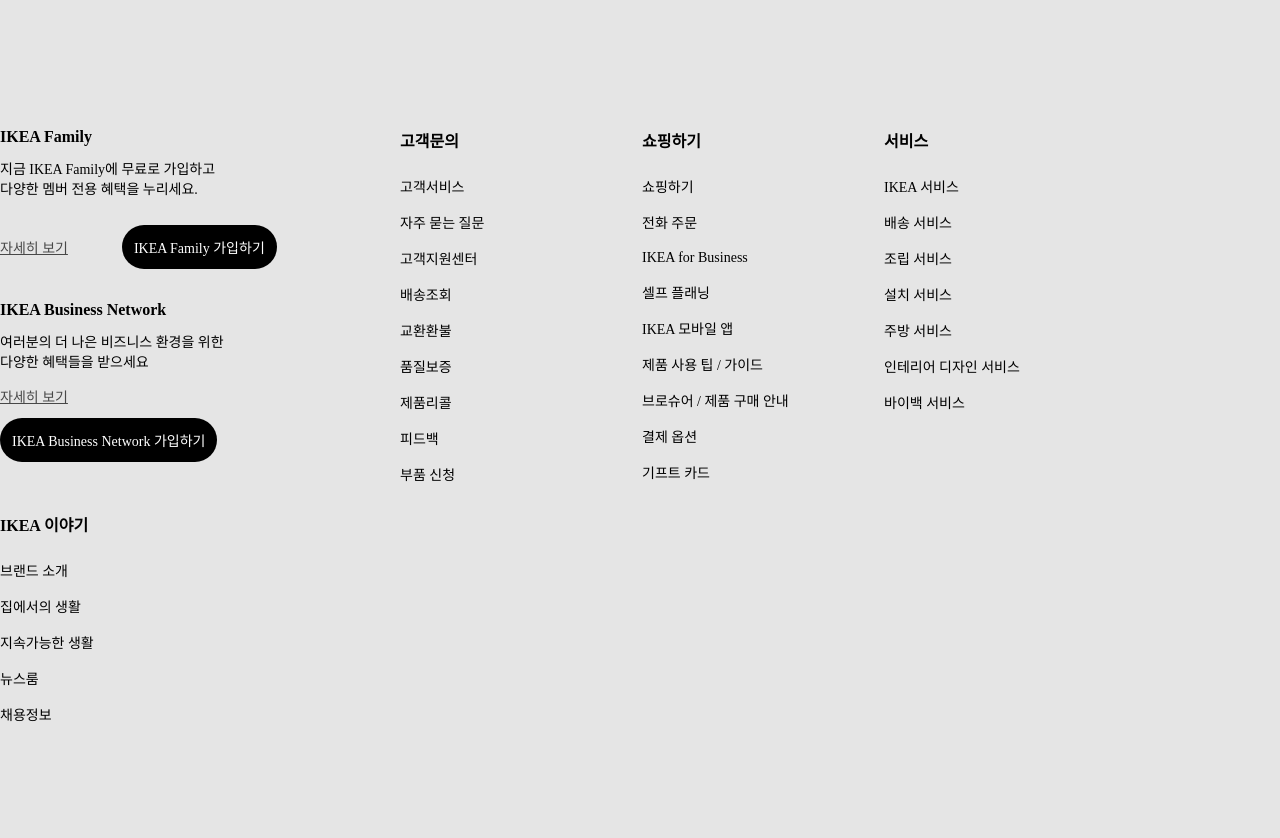
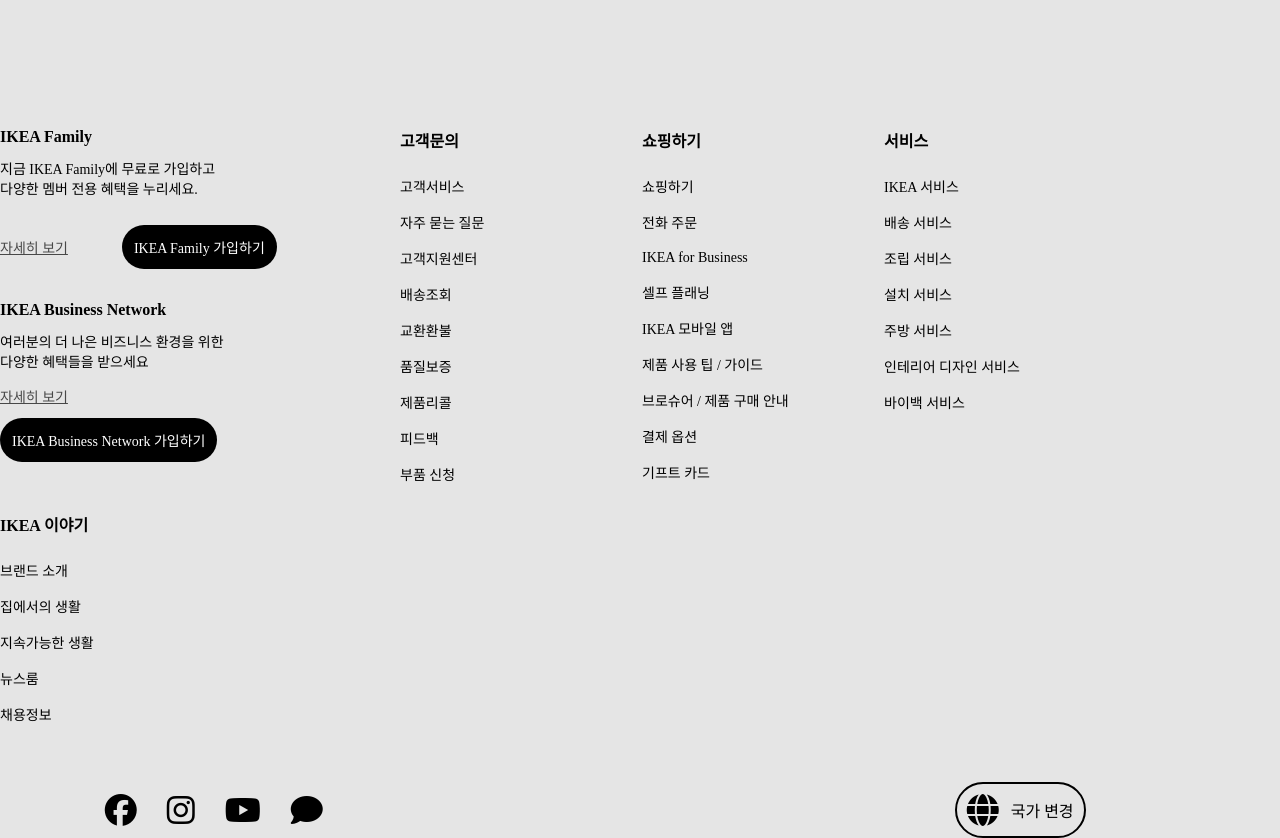
Before and after one commit to kimggor/Acorn, a plain HTML site: page 20240704/ikea.html in a window 1280 px wide. Before the commit the page ends 800 px from the top, so only its background shows below. Drawn offline with Linux system fonts and the light colour scheme; a web font is replaced by a local one.

Commit message:
20240704

```diff
--- a/20240704/css/ikea.css
+++ b/20240704/css/ikea.css
@@ -83,3 +83,29 @@
 h4 {
   margin-bottom: 16px;
 }
+.whole-wrap {
+  display: flex;
+  flex-direction: column;
+}
+footer {
+  margin-top: 50px;
+  display: flex;
+  justify-content: space-around;
+  align-items: center;
+}
+footer .utility-wrap {
+  display: flex;
+  flex-wrap: wrap;
+  gap: 30px;
+  position: relative;
+  right: 10%;
+}
+footer .lang {
+  display: inline-flex;
+  align-items: center;
+  position: relative;
+  left: 3%;
+  border: 2px solid black;
+  padding: 10px;
+  border-radius: 50px;
+}
--- a/20240704/ikea.html
+++ b/20240704/ikea.html
@@ -5,8 +5,13 @@
     <meta name="viewport" content="width=device-width, initial-scale=1.0" />
     <title>Document</title>
     <link rel="stylesheet" href="./css/ikea.css" />
+    <script
+      src="https://kit.fontawesome.com/db3c20a06c.js"
+      crossorigin="anonymous"
+    ></script>
   </head>
   <body>
+    <div class="whole-wrap">
       <div class="container">
         <div class="wrap">
           <div class="join">
@@ -141,5 +146,18 @@
           </div>
         </div>
       </div>
+      <footer>
+        <div class="utility-wrap">
+          <i class="fa-brands fa-facebook fa-2x"></i>
+          <i class="fa-brands fa-instagram fa-2x"></i>
+          <i class="fa-brands fa-youtube fa-2x"></i>
+          <i class="fa-solid fa-comment fa-2x"></i>
+        </div>
+        <div class="lang">
+          <i class="fa-solid fa-globe fa-2x" style="margin-right: 12px"></i>
+          국가 변경
+        </div>
+      </footer>
+    </div>
   </body>
 </html>
```
Lines whose indentation alone changed are shown as unchanged.
